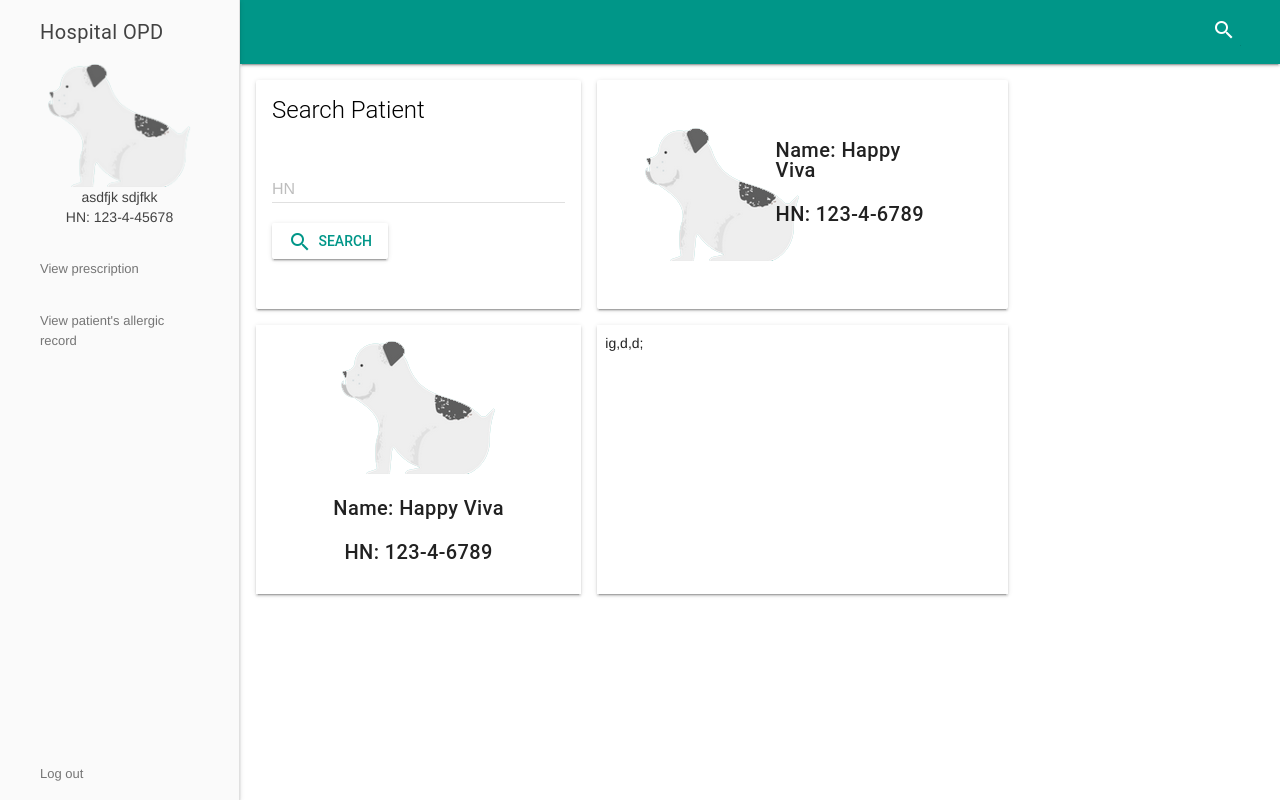
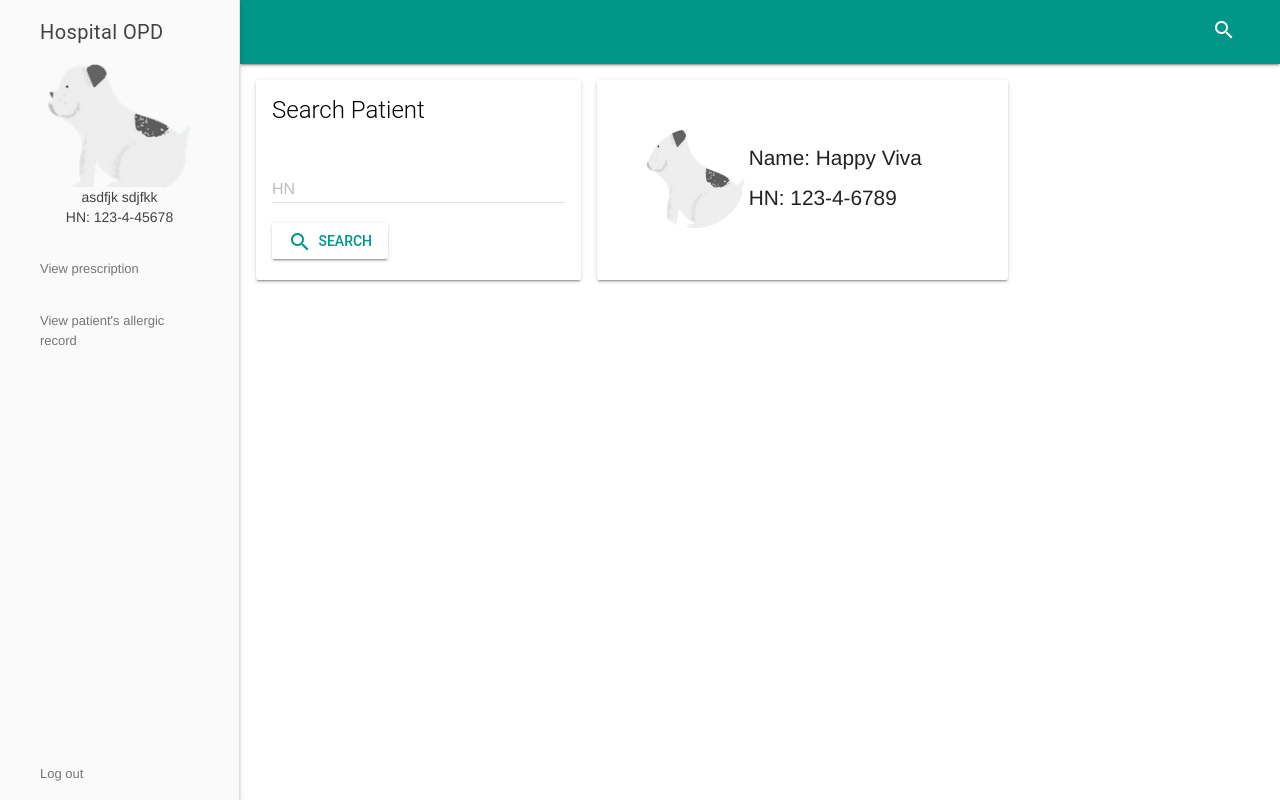
Before and after one commit to fonylew/hospital-opd, a PHP site: page /viewallergic_pharmacist.php in a window 1280 px wide. Run offline with PHP 8.4, Linux system fonts and the light colour scheme.

Commit message:
create log in viewallergic (not complete)

```diff
--- a/viewallergic_pharmacist.php
+++ b/viewallergic_pharmacist.php
@@ -12,6 +12,13 @@ include_once "nav_pharmacist.php";
 	      margin-right: 40px;
 	      margin-bottom: 40px;
 	      z-index: 900;
+	}
+	#circlepic{
+		background-repeat: no-repeat;
+	    background-position: 50%;
+	    border-radius: 50%;
+	    width: 100px;
+	    height: 100px;
 	}
 </style>
 
@@ -38,30 +45,19 @@ include_once "nav_pharmacist.php";
 
         <div class="demo-card-wide mdl-card mdl-shadow--2dp mdl-cell mdl-cell--5-col">
         	<div class="mdl-grid" style="margin:20px;">
-	        	<div class="mdl-cell mdl-cell--3-col" style="margin:20px;">
-	   				<img src="dashboard/images/dog.png" class="demo-avatar" style = "width =: 60%; margin:auto;">
+	        	<div class="mdl-cell mdl-cell--2-col" style="margin:20px;">
+	   				<img src="dashboard/images/dog.png" id = "circlepic" class="demo-avatar" style = "margin:auto;">
 				</div>
-				<div class="mdl-cell mdl-cell--1-col"></div>
-				<div class="mdl-cell mdl-cell--6-col" style="align:center;">
-					<h5>Name: Happy Viva</h5>
-					<h5>HN: 123-4-6789</h5>
+				<div class = "mdl-cell mdl-cell--1-col"></div>
+				<div class="section__text mdl-cell mdl-cell--8-col" style="margin: auto; font-size:1.3em">
+					Name: Happy Viva<br><br>
+					HN: 123-4-6789
 				</div>
 			</div>
 		</div>
+		<div id = "fo" class = "mdl-cell mdl-cell--9-col">
+		</div>
 
-		<div class = "mdl-cell mdl-cell--3-col"></div>
-		<div class="mdl-color--white mdl-shadow--2dp mdl-cell mdl-cell--4-col mdl-grid" id = "info">
-			<div class="mdl-cell mdl-cell--12-col">
-				<center><img src="dashboard/images/dog.png" class="demo-avatar" style = "width =: 60%; margin:auto;">
-					<h5>Name: Happy Viva</h5>
-					<h5>HN: 123-4-6789</h5>
-
-			</center>
-			</div>
-		</div>
-		<div class="mdl-color--white mdl-shadow--2dp mdl-cell mdl-cell--5-col mdl-grid" id = "allergic">
-			ig,d,d;
-		</div>
 	</div>
 
 
@@ -70,12 +66,49 @@ include_once "nav_pharmacist.php";
 	<script>
 		function searchPatientAllergic(){
 			//code here><
+			info = document.createElement("div");
+			ininfo = document.createElement("div");
+			ininfo.className = "section__text mdl-cell mdl-cell--10-col-desktop mdl-cell--6-col-tablet mdl-cell--3-col-phone";
+			info.className = "demo-card-wide mdl-card mdl-shadow--2dp mdl-cell mdl-cell--12-col mdl-grid";
+
+			dat = document.createElement("h5");
+			datt = document.createTextNode("date: xx/yy/zzzz");
+			dat.appendChild(datt);
+
+			doc = document.createElement("h5");
+			doct = document.createTextNode("Doctor: Hatsune Miku");
+			doc.appendChild(doct);
+
+			ininfo.appendChild(dat);
+			ininfo.appendChild(doc);
+
+			grd = document.createElement("div");
+			grd.className = "mdl-grid";
+
+			for (var i =  1; i >= 0; i--) {
+				meddiv = document.createElement("div");
+				med = document.createElement("h5");
+				meddiv.className = "mdl-cell mdl-cell--2-col";
+				medt = document.createTextNode("APTX4862");
+				med.appendChild(medt);
+				meddiv.appendChild(med);
+
+				dediv = document.createElement("div");
+				meddetail = document.createElement("h5");
+				dediv.className = "mdl-cell mdl-cell--9-col";
+				meddetailt = document.createTextNode("after have this your age will back to 7 years old or die");
+				meddetail.appendChild(meddetailt);
+				dediv.appendChild(meddetail);
+
+				ininfo.appendChild(meddiv);
+				ininfo.appendChild(dediv);
+			};
+			info.appendChild(ininfo);
+			document.getElementById("fo").appendChild(info);
+		};
+		function showPatientAllergic(){
 			hn = document.getElementById("hn").value;
-			document.getElementById("info").innerHTML = "Paragraph changed!";
-			showPatientAllergic(hn);
-		};
-		function showPatientAllergic(hn){
-
+			document.getElementById("info").innerHTML = "<h5>"+hn+"</h5>";
 		};
 	</script>
 
```
